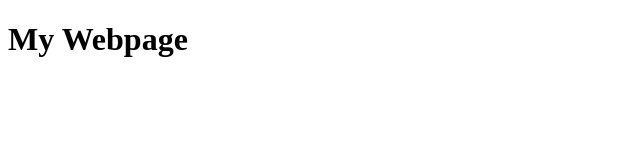
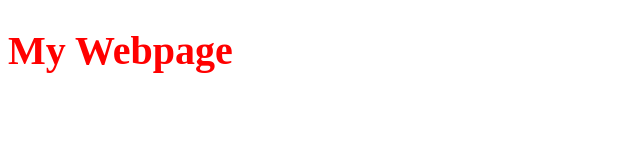
Before and after one commit to iwterry/first-project, a plain HTML site: page index.html in a window 1280 px wide. Shown: the whole page, without its empty margins (0-640 px from the left). Drawn offline with Linux system fonts and the light colour scheme.

Commit message:
Link CSS to HTML and add h1 styling

```diff
--- a/index.html
+++ b/index.html
@@ -4,6 +4,7 @@
 		<meta charset="UTF-8" />
 		<meta name="viewport" content="width=device-width, initial-scale=1" />
 		<title>My Webpage</title>
+		<link rel="stylesheet" href="./style.css" />
 	</head>
 	<body>
 		<h1>My Webpage</h1>
--- a/style.css
+++ b/style.css
@@ -0,0 +1,4 @@
+h1 {
+	color: red;
+	font-size: 40px;
+}
```
